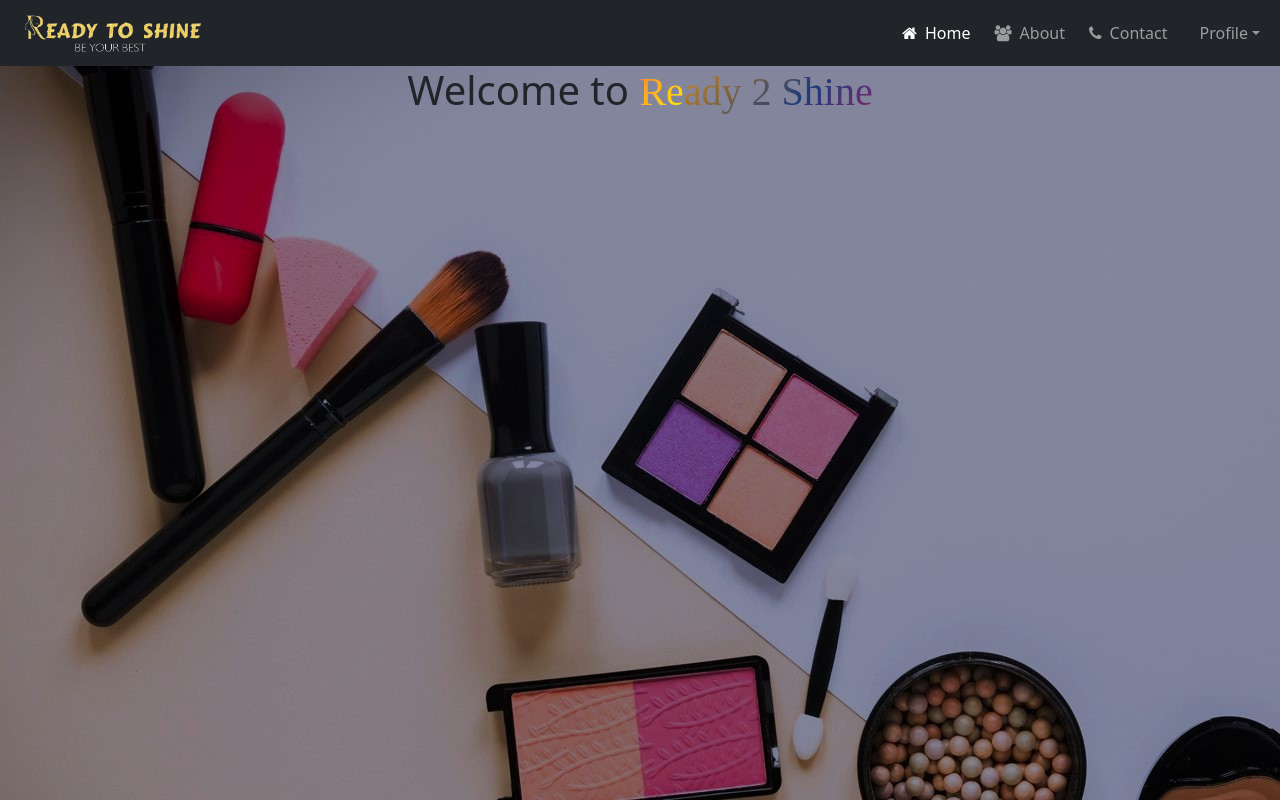
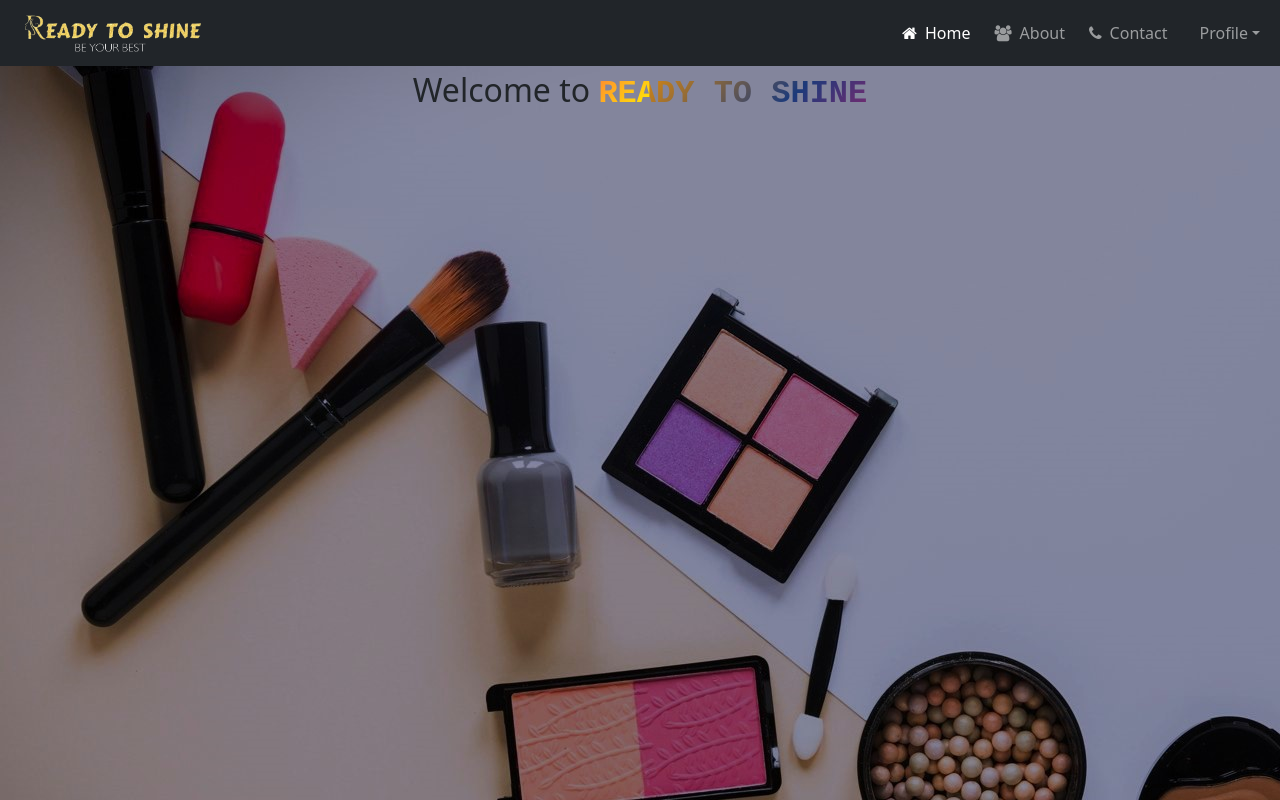
Before and after one commit to chethan1996/beauty-salon, a React (Create React App) app: page / in a window 1280 px wide. Built offline with nearby package versions, Linux system fonts and the light colour scheme.

Commit message:
Add font size

```diff
--- a/src/components/landingPage/landingPage.css
+++ b/src/components/landingPage/landingPage.css
@@ -1,7 +1,6 @@
 .animate-charcter
 {
-    font-family:"Brush Script MT";
-    font-size:"40px";
+    font-family:"Courier New";
   background-image: linear-gradient(
     -225deg,
     #d88810 0%,
@@ -28,3 +27,7 @@
     background-position: 200% center;
   }
 }
+
+.font-style{
+  font-size: 2rem;
+}
--- a/src/components/landingPage/landingPage.jsx
+++ b/src/components/landingPage/landingPage.jsx
@@ -5,8 +5,8 @@ export default function LandingPage(){
 
     return (
         <>
-            <p>
-            <h1 className="title is-1">Welcome to <span className="animate-charcter">Ready 2 Shine</span> </h1>
+            <p className="font-style">
+            <span className="">Welcome to <strong className="animate-charcter">READY TO SHINE</strong> </span>
             </p>
 
         </>
```
